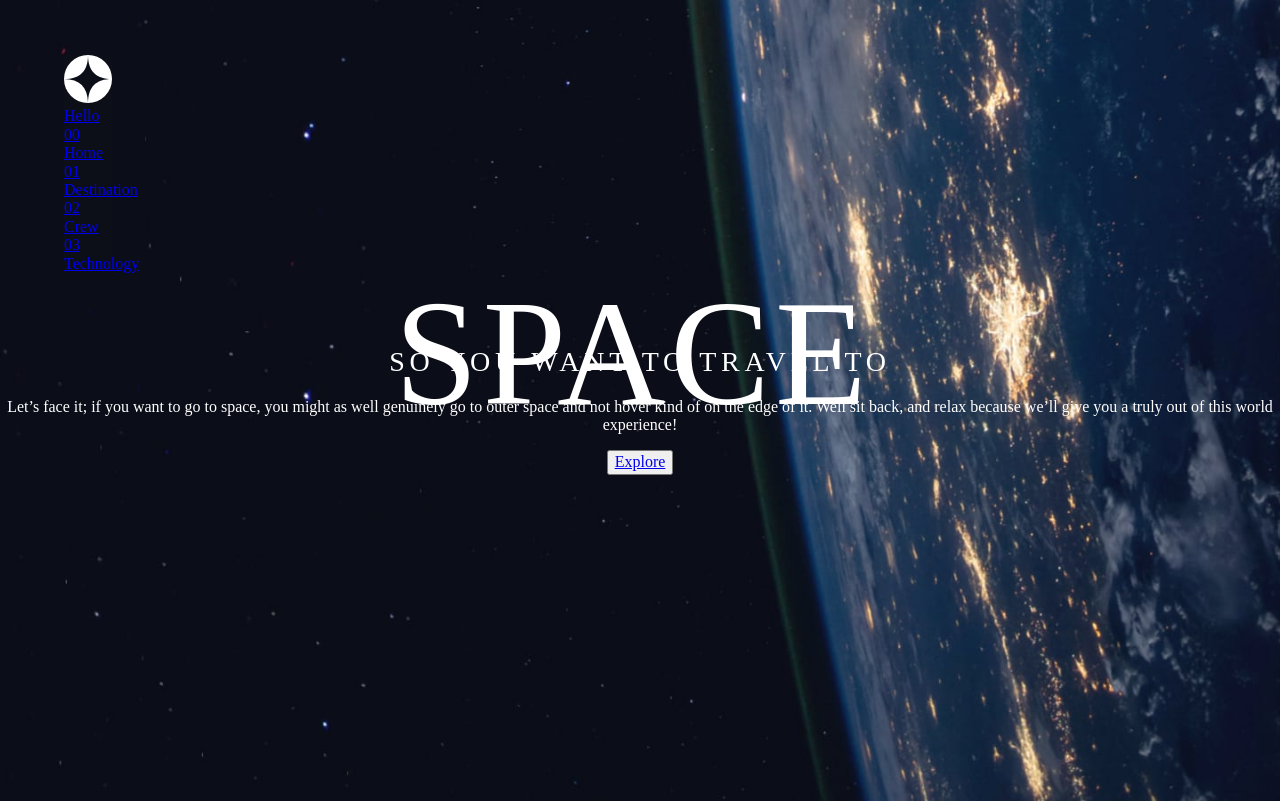
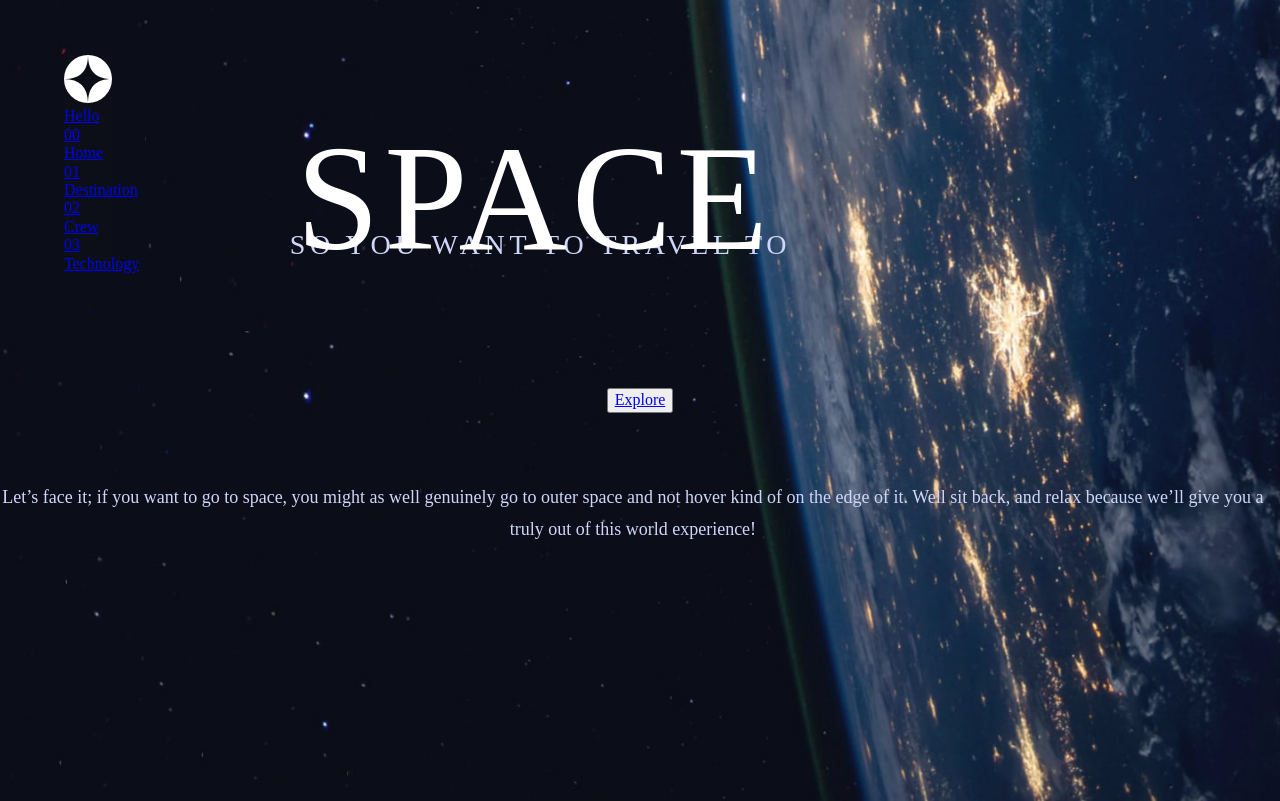
Before and after one commit to crisboxing11/Space-Tourism, a React (Create React App) app: page / in a window 1280 px wide. Built offline with nearby package versions, Linux system fonts and the light colour scheme; a web font is replaced by a local one.

Commit message:
Adding style to home

```diff
--- a/src/Style/Components/Home.scss
+++ b/src/Style/Components/Home.scss
@@ -5,6 +5,12 @@
   font-family: "Bellefair", serif;
 }
 .textxl {
+  position: absolute;
+  height: 34px;
+  left: 0.11%;
+  right: 15.67%;
+  top: calc(50% - 34px / 2 - 174px);
+
   font-style: normal;
   font-weight: normal;
   font-size: 28px;
@@ -12,6 +18,7 @@
   /* identical to box height */
 
   letter-spacing: 4.725px;
+  color: #d0d6f9;
 }
 
 span {
@@ -24,6 +31,21 @@ span {
   font-weight: normal;
   font-size: 150px;
   line-height: 172px;
+  color: $cream;
+}
+
+p {
+  position: absolute;
+  height: 128px;
+  left: 0.11%;
+  right: 1.22%;
+  top: calc(50% - 128px / 2 + 127px);
+  font-style: normal;
+  font-weight: normal;
+  font-size: 18px;
+  line-height: 32px;
+  /* or 178% */
+  color: #d0d6f9;
 }
 
 .home .overlay {
```
